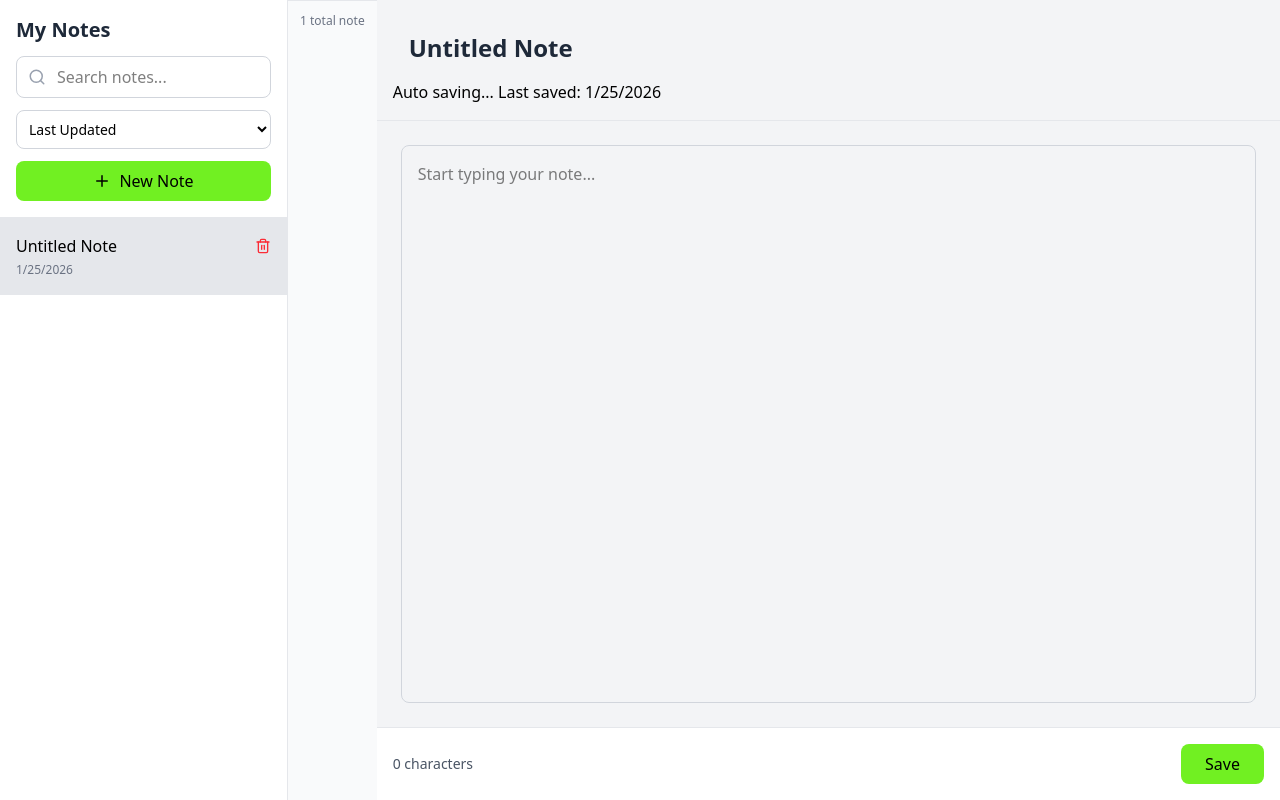
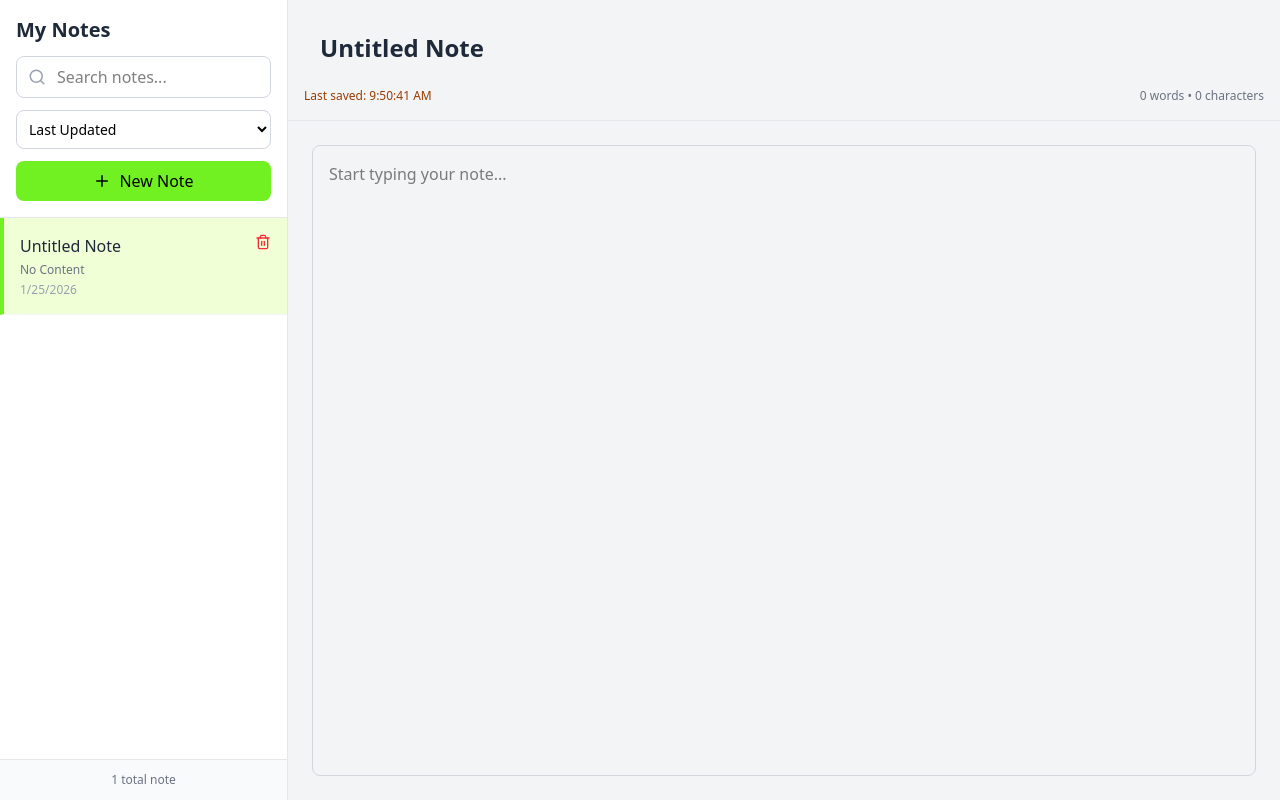
Before and after one commit to bijayjha2025/Lekha--React-Project, a React (Vite) app in the folder lekha/: page / in a window 1280 px wide. Both pictures are taken after a click on the button "New Note". Built offline with nearby package versions, Linux system fonts and the light colour scheme.

Commit message:
Adjustments and improvements

```diff
--- a/lekha/src/App.jsx
+++ b/lekha/src/App.jsx
@@ -8,6 +8,7 @@ function App() {
   const [currentContent, setCurrentContent] = useState('');
   const [searchQuery, setSearchQuery] = useState('');
   const [sortBy, setSortBy] = useState('updated');
+  const [isSaving, setIsSaving] = useState(false);
 
   const activeNote = notes.find(n => n.id === activeNoteId);
 
@@ -61,10 +62,13 @@ function App() {
       prev.map(note =>
       note.id === activeNoteId ? { ...note, title: currentTitle, content: currentContent, updatedAt: new Date().toISOString() } : note )
     );
+    setIsSaving(false);
   }, [activeNoteId, currentTitle, currentContent]);
 
     useEffect(() => {
     if(!activeNoteId) return;
+
+    setIsSaving(true);
 
     if(savedTimeoutRef.current) {
       clearTimeout(savedTimeoutRef.current);
@@ -123,6 +127,7 @@ function App() {
   });
 
   const charCount = currentContent.length;
+  const wordCount = currentContent.trim().split(/\s+/).filter(w => w.length > 0).length;
 
   return(
   <div className='flex h-screen bg-gray-100'>
@@ -156,42 +161,46 @@ function App() {
       <p className='p-4 text-gray-600'>No notes yet. Create one to get started!</p>) : (
 
       sortedNotes.map(note => (
-      <div key={note.id} onClick={() => selectNote(note)} className={`p-4 border-b border-gray-200 cursor-pointer hover:bg-gray-50 ${note.id === activeNoteId ? 'bg-gray-200' : ''}`}>
-       <div className='flex justify-between items-center mb-1'>
-        <h3>{note.title || 'Untitled'}</h3>
+      <div key={note.id} onClick={() => selectNote(note)} className={`p-4 border-b border-gray-100 cursor-pointer hover:bg-[#c8fa6b] transition-colors ${note.id === activeNoteId ? 'bg-[#f0ffd6] border-l-4 border-l-[#71f022]' : ''}`}>
+
+       <div className='flex justify-between items-start mb-1'>
+        <h3 className='font-medium text-gray-800 truncate flex-1'>{note.title || 'Untitled'}</h3>
 
         <button onClick={(e) => deleteNote(note.id, e)} className='text-red-500 hover:text-red-700'><Trash2 size={16} /></button>
        </div>
-      <p className='text-xs text-gray-500'>{new Date(note.createdAt).toLocaleDateString()}</p>
+
+      <p className='text-xs text-gray-500 line-clamp-2 mb-1'>{note.content || 'No Content'}</p>
+      <p className='text-xs text-gray-400'>{new Date(note.updatedAt).toLocaleDateString()}</p>
      </div>
     ))
     )}
    </div>
-  </div>
 
   <div className="p-3 border-t border-gray-200 bg-gray-50">
     <p className="text-xs text-gray-500 text-center"> {notes.length} total note{notes.length !== 1 ? 's' : ''} {searchQuery && ` • ${sortedNotes.length} found`}
    </p>
+  </div>
   </div>
 
   <div className='flex-1 flex flex-col'>
     {activeNoteId ? (
      <>
       <div className='p-4 border-b border-gray-200'>
-       <input type='text' value={currentTitle} onChange={(e) => setCurrentTitle(e.target.value)} onBlur={saveCurrentNote} placeholder='Note Title...' className='w-full p-4 border-none text-gray-800 text-2xl font-bold focus:outline-none focus:ring-2 focus:ring-[#bff542]'/>
-       <p>Auto saving... Last saved: {activeNote ? new Date(activeNote.updatedAt).toLocaleDateString() : 'Never'}
+       <input type='text' value={currentTitle} onChange={(e) => setCurrentTitle(e.target.value)} placeholder='Note Title...' className='w-full p-4 border-none text-gray-800 text-2xl font-bold focus:outline-none focus:ring-2 focus:ring-[#bff542]'/>
+
+       <div className="flex items-center justify-between mt-2">
+       <p className='text-xs text-gray-500'>
+        {isSaving ? (
+          <span className='text-amber-600'>Saving...</span>):
+          (
+          <span className='text-amber-800'>Last saved: {activeNote ? new Date(activeNote.updatedAt).toLocaleTimeString() : 'Never'}</span> )}
        </p>
+       <p className='text-xs text-gray-500'>{wordCount} word{wordCount !== 1 ? 's' : ''} • {charCount} character{charCount !== 1 ? 's' : ''}</p>
+      </div>
       </div>
 
       <div className="flex-1 p-6 overflow-y-auto">
-       <textarea value={currentContent} onChange={(e) => setCurrentContent(e.target.value)} onBlur={saveCurrentNote}placeholder="Start typing your note..." className="w-full h-full p-4 border border-gray-300 rounded-lg focus:outline-none focus:ring-2 focus:ring-[#bff542] resize-none" />
-      </div>
-
-      <div className="bg-white border-t border-gray-200 p-4">
-       <div className="flex items-center justify-between max-w-4xl mx-auto">
-        <p className="text-sm text-gray-600">{charCount} character{charCount !== 1 ? 's' : ''}</p>
-        <button onClick={saveCurrentNote} className="px-6 py-2 bg-[#71f022] text-black rounded-lg hover:bg-[#0dd417] transition-colors cursor-pointer">Save</button>
-       </div>
+       <textarea value={currentContent} onChange={(e) => setCurrentContent(e.target.value)} placeholder="Start typing your note..." className="w-full h-full p-4 border border-gray-300 rounded-lg focus:outline-none focus:ring-2 focus:ring-[#bff542] resize-none" />
       </div>
       </>
 
@@ -199,7 +208,7 @@ function App() {
        <div className="flex-1 flex items-center justify-center">
         <div className="text-center">
          <p className="text-gray-500 text-lg mb-4">No note selected</p>
-         <button onClick={createNewNote} className="flex items-center gap-2 px-6 py-3 bg-blue-600 text-white rounded-lg hover:bg-blue-700 transition-colors mx-auto" ><Plus size={20} />Create Your First Note</button>
+         <button onClick={createNewNote} className="flex items-center gap-2 px-6 py-3 bg-[#71f022] text-white rounded-lg hover:bg-[#0dd417] transition-colors mx-auto" ><Plus size={20} />Create Your First Note</button>
         </div>
         </div>
        )}
```
